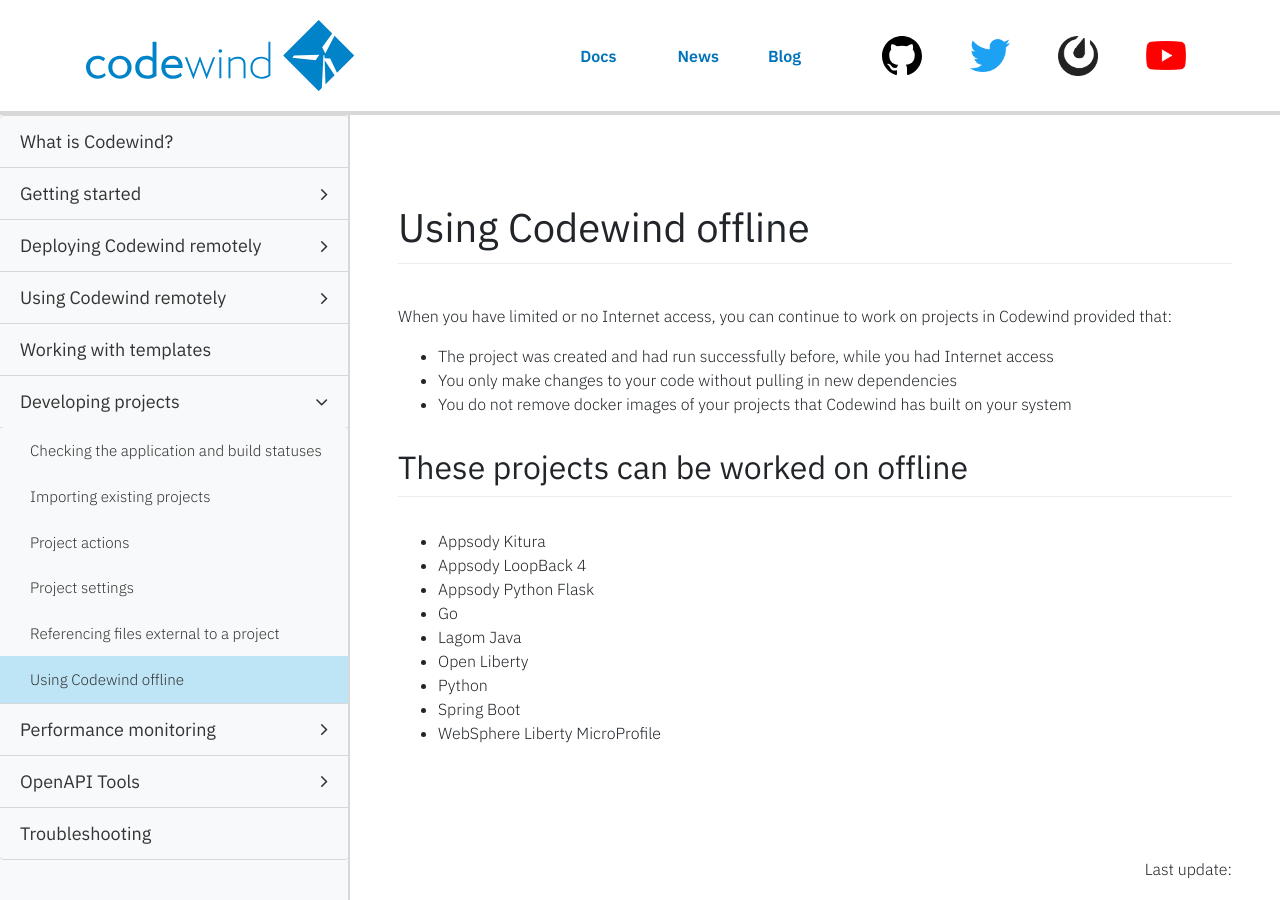
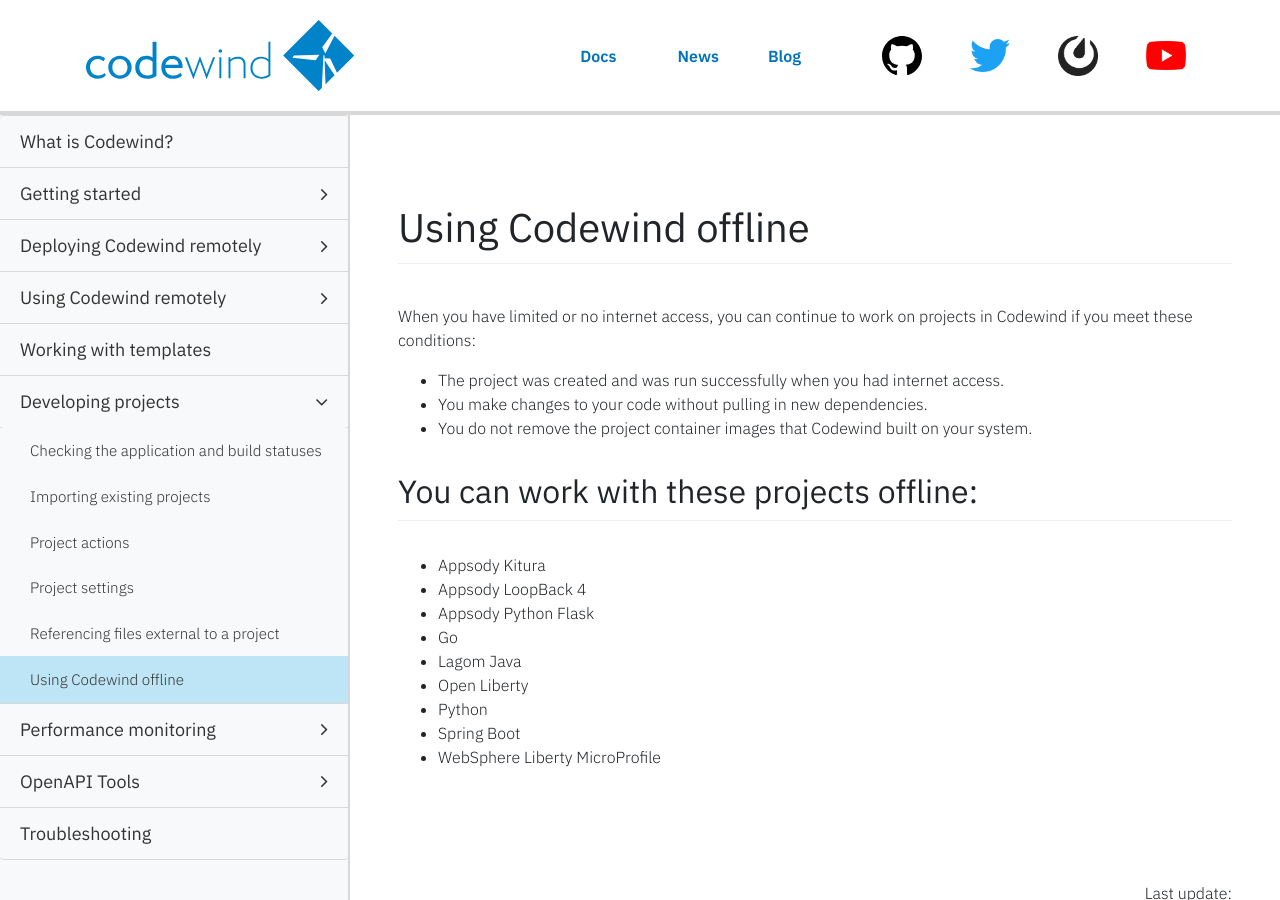
Before and after one commit to eclipse-archived/codewind-docs, a Jekyll site: the page built from docs/_documentations/offline-codewind.md, in a window 1280 px wide and 900 px high. Built offline with Jekyll 4.4.1, drawn with Linux system fonts in a browser that asks for light colours; nearby versions of some CDN libraries; comment, search, counter and statistics services are not loaded.

Commit message:
Documentation team edits

```diff
--- a/docs/_documentations/offline-codewind.md
+++ b/docs/_documentations/offline-codewind.md
@@ -9,15 +9,12 @@ type: document
 ---
 
 # Using Codewind offline
+When you have limited or no internet access, you can continue to work on projects in Codewind if you meet these conditions:
+- The project was created and was run successfully when you had internet access.
+- You make changes to your code without pulling in new dependencies.
+- You do not remove the project container images that Codewind built on your system.
 
-When you have limited or no Internet access, you can continue to work on projects in Codewind provided that:
-
-- The project was created and had run successfully before, while you had Internet access
-- You only make changes to your code without pulling in new dependencies
-- You do not remove docker images of your projects that Codewind has built on your system
-
-## These projects can be worked on offline
-
+## You can work with these projects offline:
 - Appsody Kitura
 - Appsody LoopBack 4
 - Appsody Python Flask
```
